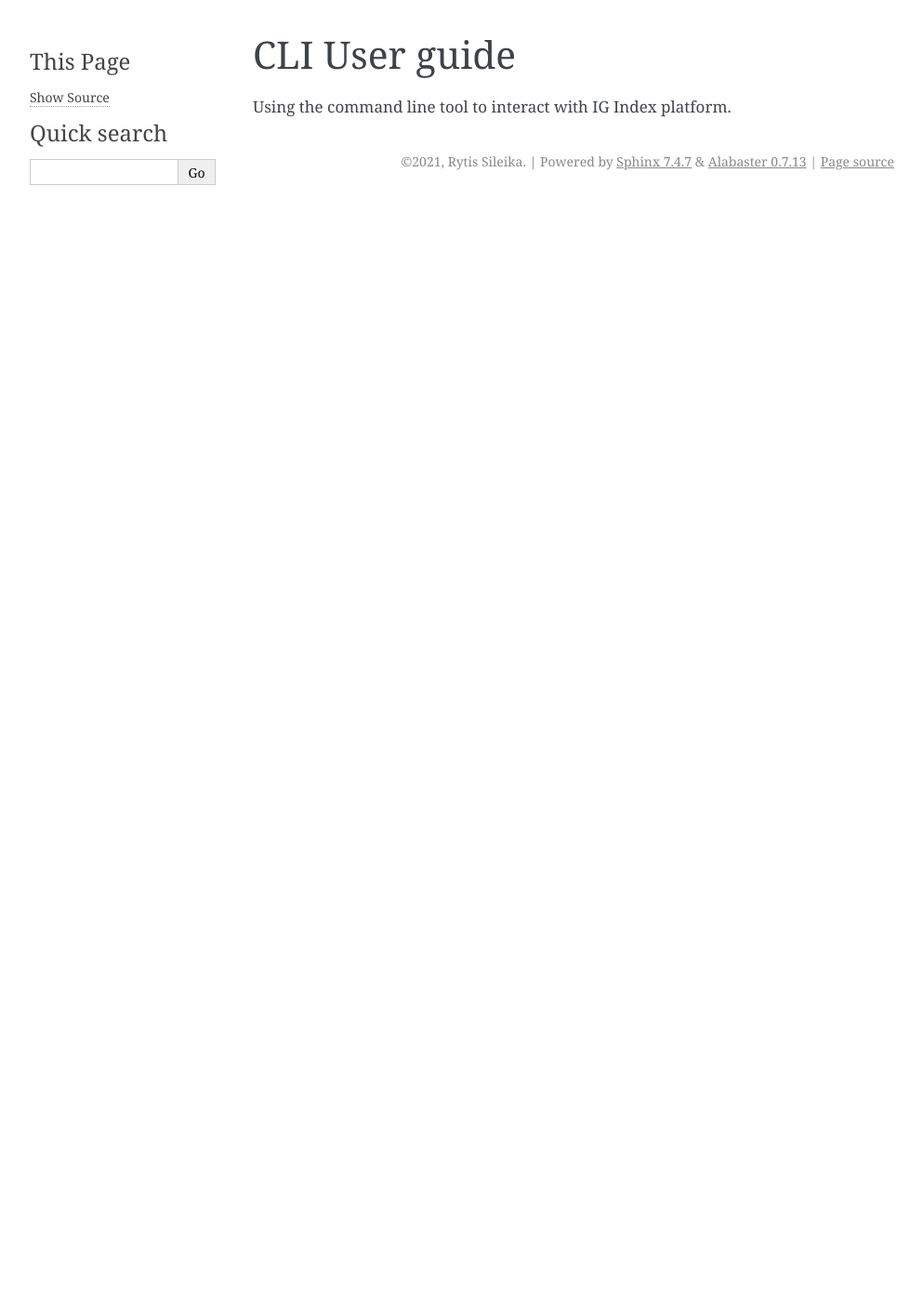
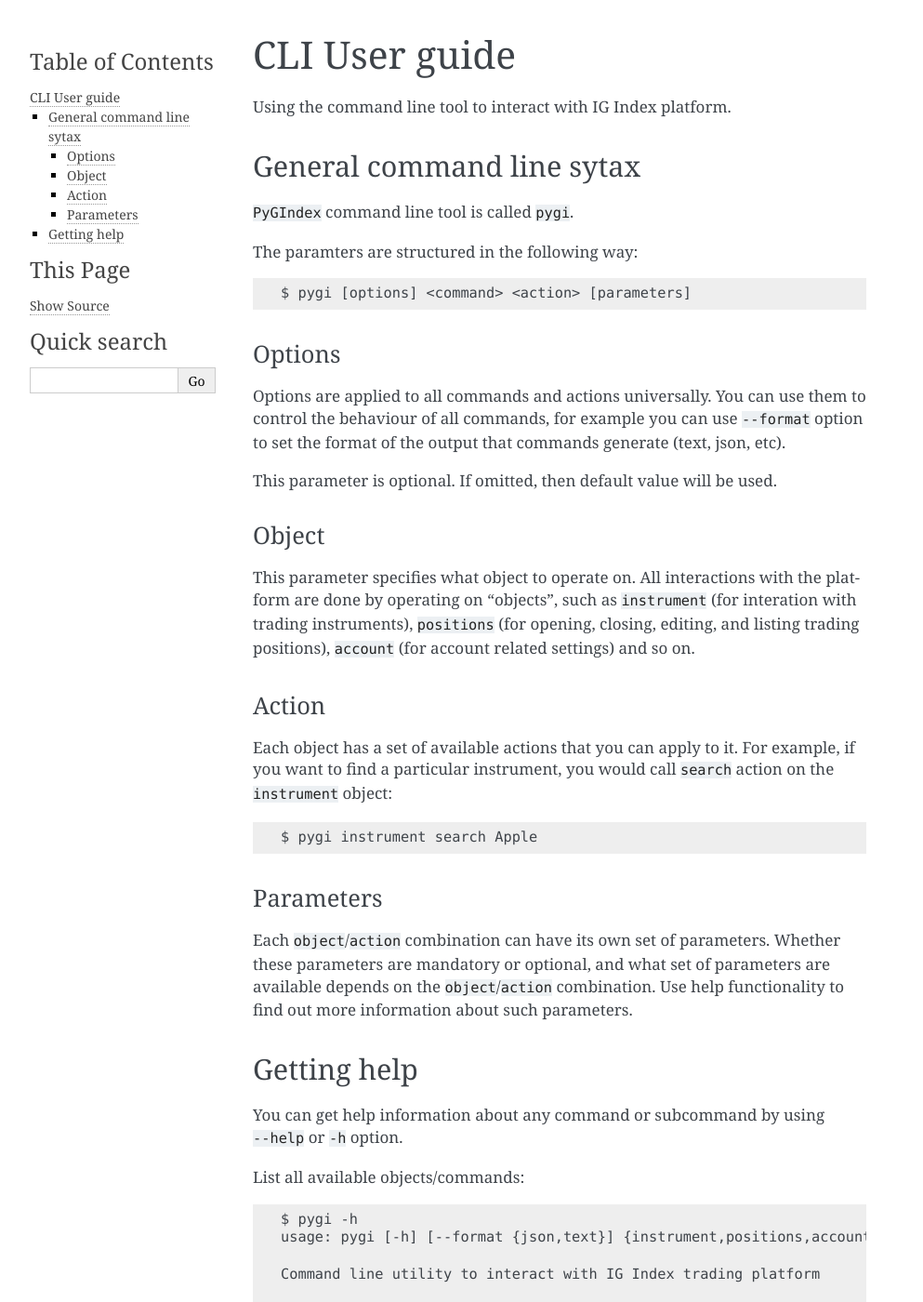
Before and after one commit to rytis/pygindex, a Sphinx documentation site: the page built from docs/cli_user.rst, in a window 1280 px wide and 1400 px high. Shown: the whole window at 93% size, without its empty margins (148-1141 px from the left). Built offline with Sphinx 7.4.7, drawn with Linux system fonts in a browser that asks for light colours; some of the changed text lies outside the part shown.

Commit message:
cli docs

```diff
--- a/docs/cli_user.rst
+++ b/docs/cli_user.rst
@@ -2,3 +2,92 @@ CLI User guide
 ==============
 
 Using the command line tool to interact with IG Index platform.
+
+General command line sytax
+--------------------------
+
+``PyGIndex`` command line tool is called ``pygi``.
+
+The paramters are structured in the following way::
+
+    $ pygi [options] <command> <action> [parameters]
+
+Options
+^^^^^^^
+
+Options are applied to all commands and actions universally. You can use them
+to control the behaviour of all commands, for example you can use ``--format``
+option to set the format of the output that commands generate (text, json, etc).
+
+This parameter is optional. If omitted, then default value will be used.
+
+Object
+^^^^^^
+
+This parameter specifies what object to operate on. All interactions with the platform
+are done by operating on "objects", such as ``instrument`` (for interation with
+trading instruments), ``positions`` (for opening, closing, editing, and listing trading
+positions), ``account`` (for account related settings) and so on.
+
+Action
+^^^^^^
+
+Each object has a set of available actions that you can apply to it. For example,
+if you want to find a particular instrument, you would call ``search`` action on
+the ``instrument`` object::
+
+    $ pygi instrument search Apple
+
+Parameters
+^^^^^^^^^^
+
+Each ``object``/``action`` combination can have its own set of parameters. Whether these
+parameters are mandatory or optional, and what set of parameters are available depends
+on the ``object``/``action`` combination.
+Use help functionality to find out more information about such parameters.
+
+Getting help
+------------
+
+You can get help information about any command or subcommand by using ``--help`` or ``-h`` option.
+
+List all available objects/commands::
+
+    $ pygi -h
+    usage: pygi [-h] [--format {json,text}] {instrument,positions,account} ...
+
+    Command line utility to interact with IG Index trading platform
+
+    positional arguments:
+      {instrument,positions,account}
+        instrument          Instruments
+        positions           Manage positions
+        account             Query account details
+
+    optional arguments:
+      -h, --help            show this help message and exit
+      --format {json,text}  Output format type
+
+List action commands for one specific object::
+
+    $ pygi instrument -h
+    usage: pygi instrument [-h] {get,search} ...
+
+    positional arguments:
+      {get,search}
+        get         Get instrument details
+        search      Search for instrument
+
+    optional arguments:
+      -h, --help    show this help message and exit
+
+Show command specific parameters::
+
+    $ pygi instrument search -h
+    usage: pygi instrument search [-h] term
+
+    positional arguments:
+      term        Search term
+
+    optional arguments:
+      -h, --help  show this help message and exit
```
